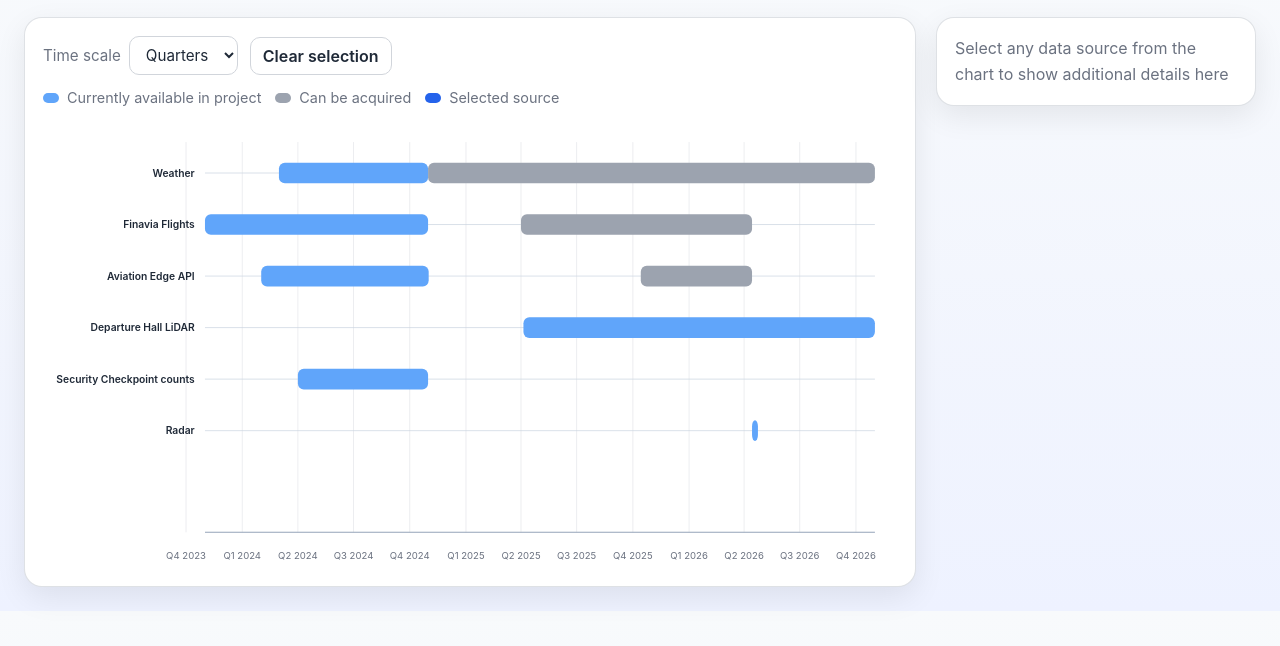
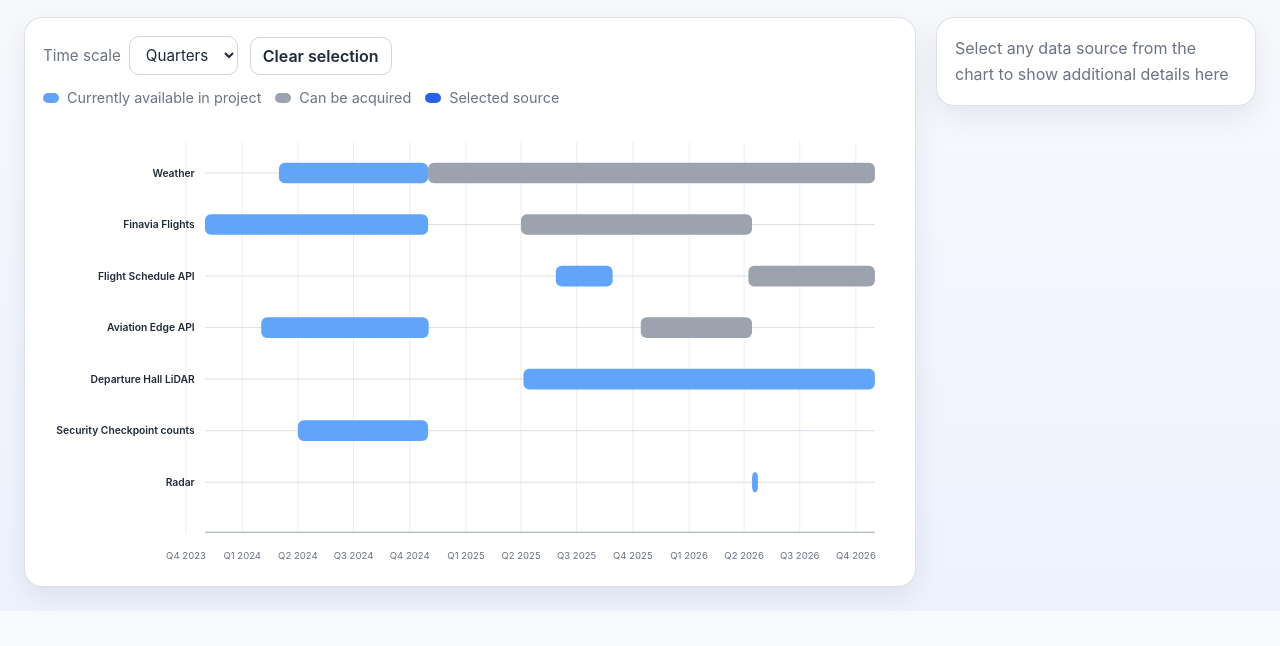
Before and after one commit to KirSobolev/data-sources-timeline, a plain HTML site: page index.html in a window 1280 px wide. Shown: the part 66-712 px from the top of the page. Drawn offline with Linux system fonts and the light colour scheme.

Commit message:
New data source - finavia public api

```diff
--- a/index.html
+++ b/index.html
@@ -342,6 +342,22 @@
         ]
       },
       {
+        id: "source_7",
+        name: "Flight Schedule API",
+        owner: "Finavia",
+        granularity: "Per flight",
+        status: "Open Source",
+        description: "Data contains complimentary information about flights. The most interesting thing for us are check-in desks.",
+        extensionNote: "Data is available only in real time format - twice per day we collect 12 hours of data. Finavia doesn't store historical data in this open source",
+        segments: [
+          { start: "2025-05-28", end: "2025-08-29", type: "current"},
+          { start: "2026-04-08", end: "2026-11-01", type: "available_on_request"}
+        ],
+        links: [
+          { label: "Finavia public API", url: "https://apiportal.finavia.fi/" }
+        ]
+      },
+      {
         id: "source_4",
         name: "Aviation Edge API",
         owner: "Aviation Edge",
```
